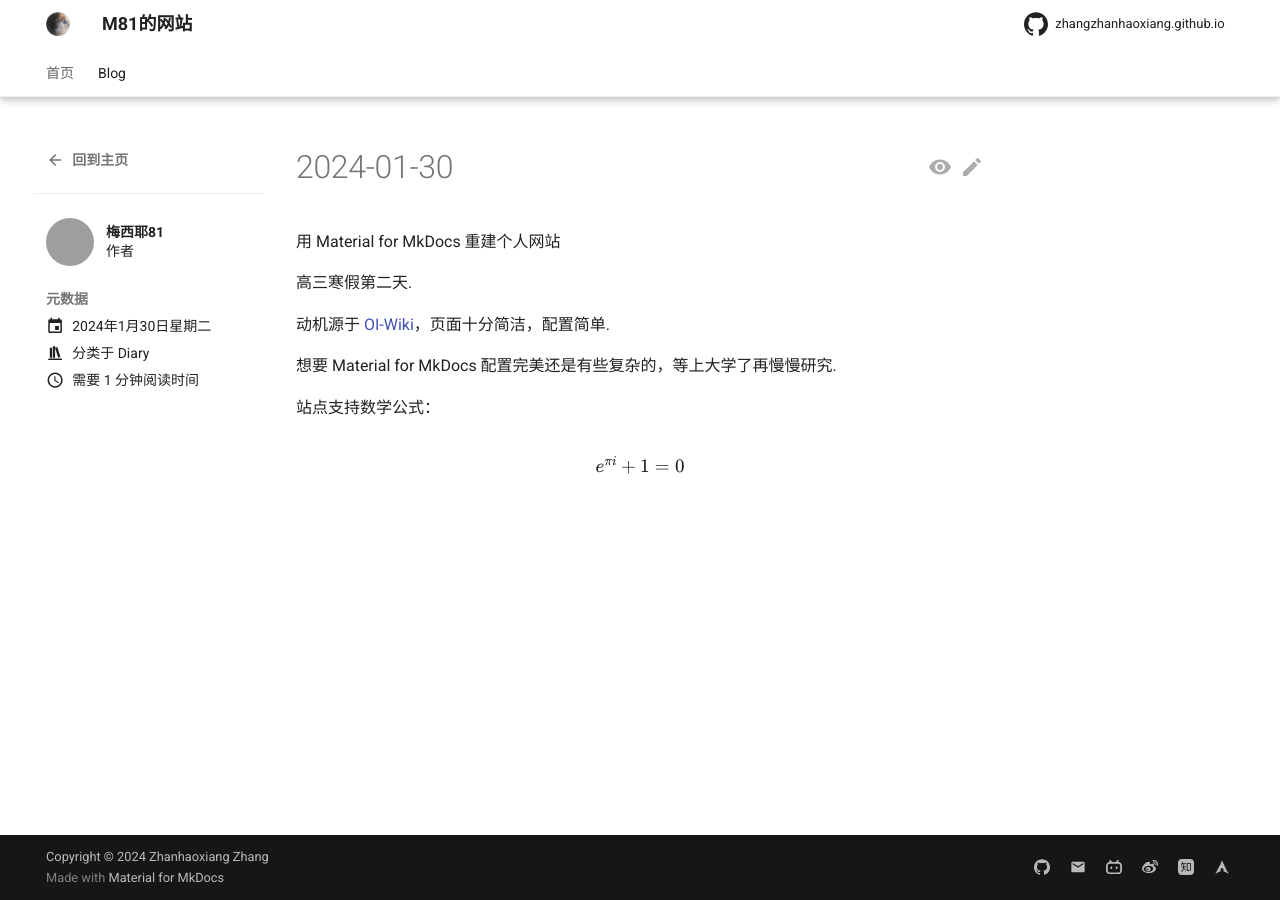
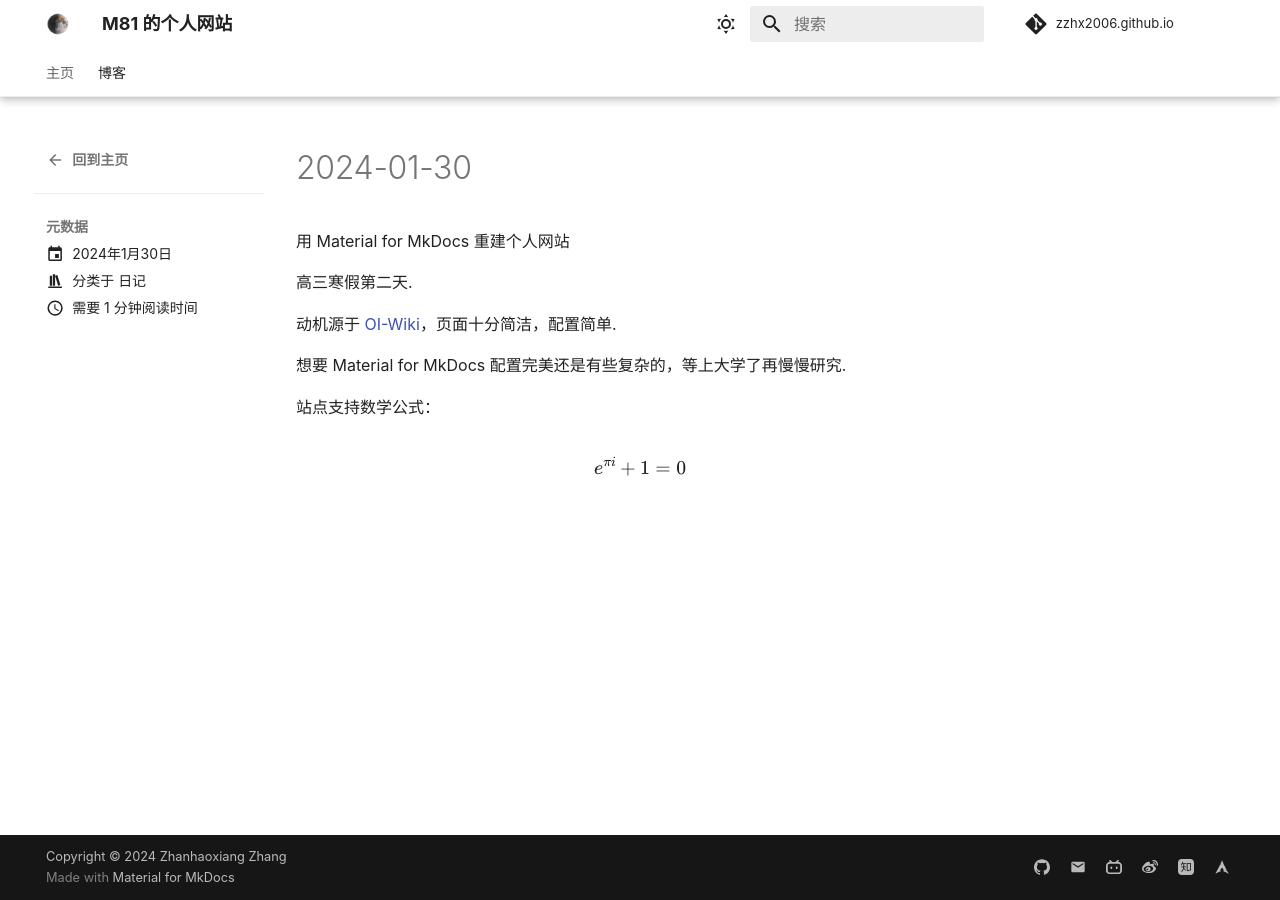
Before and after one commit to zzhx2006/zzhx2006.github.io, an MkDocs documentation site: the page built from docs/blog/posts/2024-01-30.md, in a window 1280 px wide. Built offline with MkDocs 1.6.1 and Material for MkDocs 9.7.7, drawn with Linux system fonts in a browser that asks for light colours; some web fonts are replaced; comment, search, counter and statistics services are not loaded; grey boxes are pictures that could not be loaded.

Commit message:
重新开始学习mkdocs

```diff
--- a/docs/blog/.authors.yml
+++ /dev/null
@@ -1,5 +0,0 @@
-authors:
-  Messier81:
-    name: 梅西耶81
-    description: 作者
-    avatar: https://avatars.githubusercontent.com/u/110393729
--- a/docs/blog/index.md
+++ b/docs/blog/index.md
@@ -1 +1 @@
-# Blog
+# 博客
--- a/docs/blog/posts/2024-01-30.md
+++ b/docs/blog/posts/2024-01-30.md
@@ -1,9 +1,9 @@
 ---
-date: 2024-01-30
-authors:
-  - Messier81
+date:
+  created: 2024-01-30
+  upgrade: 2024-02-07
 categories:
-  - Diary
+  - 日记
 ---
 
 # 2024-01-30
--- a/mkdocs.yml
+++ b/mkdocs.yml
@@ -1,82 +1,61 @@
-site_name: M81的网站
-repo_url: https://github.com/ZhangZhanhaoxiang/zhangzhanhaoxiang.github.io
-repo_name: zhangzhanhaoxiang.github.io
-edit_uri: edit/main/docs/
+site_name: M81 的个人网站
+site_description: 个人 GitHub Page 网站，记录零碎日常学习
+site_url: https://zzhx2006.github.io
+repo_url: https://github.com/zzhx2006/zzhx2006.github.io
+repo_name: zzhx2006.github.io
 
 theme:
   name: material
   language: zh
-  logo: assets/my-logo_64x64.ico
-  favicon: assets/my-logo_32x32.ico
-  icon:
-    repo: simple/github
-    edit: material/pencil
-    view: material/eye
+  logo: assets/my-logo.png
+  favicon: assets/my-logo.png
   features:
-    - content.code.copy
+    - navigation.indexes
     - navigation.instant
-    - navigation.instant.progress
-    - navigation.tracking
     - navigation.tabs
     - navigation.tabs.sticky
     - navigation.sections
-    - navigation.expand
-    - navigation.indexes
-    - toc.follow
+    - navigation.top
     - search.suggest
     - search.highlight
-    - content.action.edit
-    - content.action.view
-    - navigation.footer
-    - header.autohide
-
+  font:
+    text: stzhongsong
+    code: inconsolata
   palette:
-    - primary: white
-    - accent: pink
-    # Palette toggle for light mode
-    - scheme: default
+    - media: "(prefers-color-scheme: light)"
+      scheme: default
+      primary: white
+      accent: blue
+      toggle:
+        icon: material/weather-sunny
+        name: 切换到深色模式
+    - media: "(prefers-color-scheme: dark)"
+      scheme: slate
+      primary: black
+      accent: blue
       toggle:
         icon: material/weather-night
-        name: 切换到深色模式
-
-    # Palette toggle for dark mode
-    - scheme: slate
-      toggle:
-        icon: material/weather-sunny
         name: 切换到浅色模式
 
-  font:
-    text: Roboto
+nav:
+  - 主页: index.md
+  - 博客:
+      - blog/index.md
 
-markdown_extensions:
-  - toc:
-      permalink: true
-  - pymdownx.details
-  - pymdownx.highlight:
-      use_pygments: true
-      pygments_lang_class: true
-      auto_title: true
-      linenums: true
-      line_spans: __span
-  - pymdownx.superfences
-  - pymdownx.keys
-  - pymdownx.smartsymbols
-  - pymdownx.snippets
-  - pymdownx.tabbed:
-      alternate_style: true
-  - pymdownx.arithmatex:
-      generic: true
-
-
-
+plugins:
+  - search
+  - blog:
+      blog_toc: true
+      archive_date_format: yyyy 年 MM 月
+      archive_url_date_format: yyyy/MM
+      archive_url_format: "{date}"
 extra:
-  homepage: https://zhangzhanhaoxiang.github.io
   social:
     - icon: simple/github
-      link: https://github.com/ZhangZhanhaoxiang
+      link: https://github.com/zzhx2006
     - icon: material/email
-      link: mailto:zzhx13842727578@126.com
-      name: 126.com
+      link: mailto:zzhx2006@outlook.com
+      name: outlook.com
     - icon: simple/bilibili
       link: https://space.bilibili.com/1805605010
     - icon: fontawesome/brands/weibo
@@ -86,15 +65,13 @@
     - icon: material/arch
       link: https://wiki.archlinuxcn.org/wiki/User:Messier81
 
-plugins:
-  - blog:
-      blog_dir: blog
-      archive_date_format: yyyy MMMM
-      post_date_format: full
+markdown_extensions:
+  - pymdownx.arithmatex:
+      generic: true
 
 extra_javascript:
   - javascripts/mathjax.js
   - https://polyfill.io/v3/polyfill.min.js?features=es6
-  - https://cdn.jsdelivr.net/npm/mathjax@3/es5/tex-mml-chtml.js
+  - https://unpkg.com/mathjax@3/es5/tex-mml-chtml.js
 
 copyright: Copyright &copy; 2024 Zhanhaoxiang Zhang
```
Also changed, not shown: docs/blog/posts/2024-06-20.md (added, +21 -0 lines), docs/index-old.html (deleted, +0 -101 lines), docs/index.md (+0 -4 lines), docs/assets/logo.jpg (added), docs/assets/my-logo.png (added), docs/assets/my-logo_128x128.png (added), docs/assets/my-logo_256x256.png (added), docs/assets/my-logo_48x48.ico (added).
